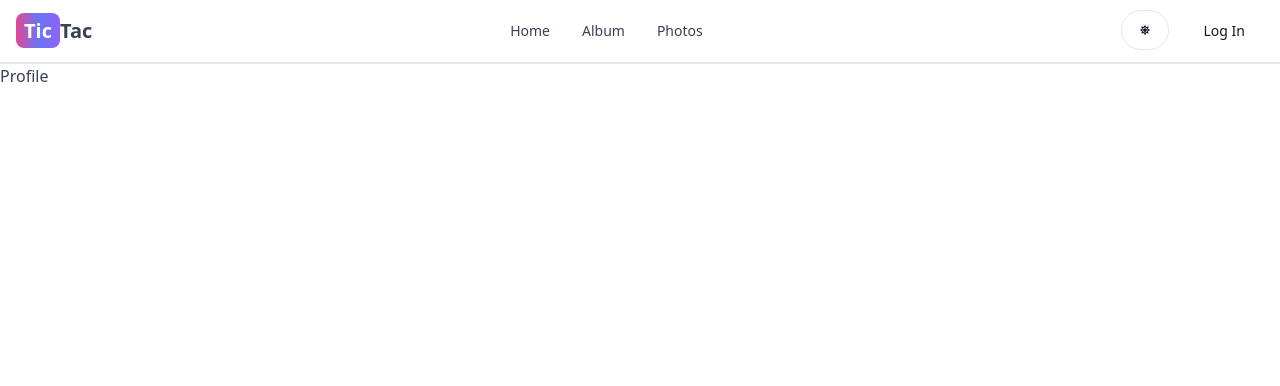
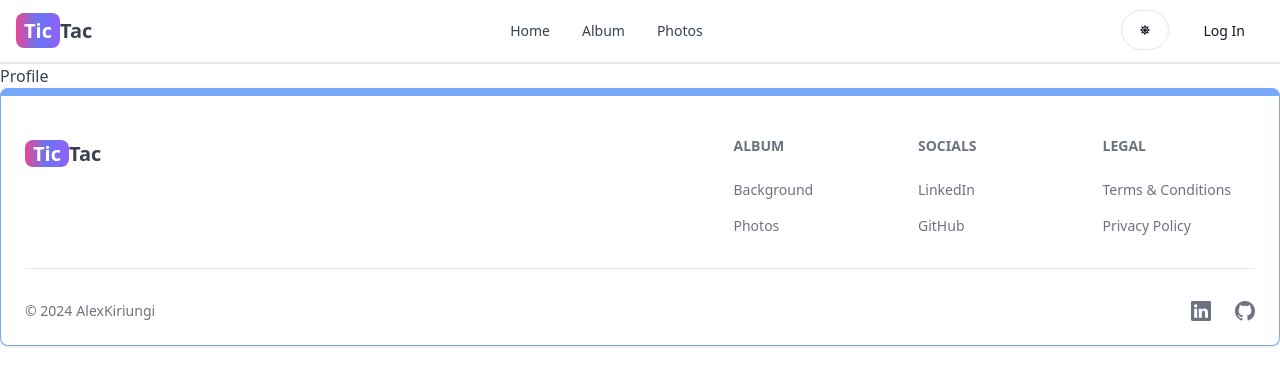
Before and after one commit to alexkiriungi/tictac, a React (Vite) app in the folder client/: page /profile in a window 1280 px wide. Shown: the top 386 px of the page. Built offline with nearby package versions, Linux system fonts and the light colour scheme.

Commit message:
Foooter component added

```diff
--- a/client/src/App.jsx
+++ b/client/src/App.jsx
@@ -6,6 +6,7 @@
 import Photo from './pages/Photo';
 import Profile from './pages/Profile';
 import Header from './components/Header';
+import FooterComp from './components/Footer';
 
 export default function App() {
   return (
@@ -19,6 +20,7 @@
           <Route path='/photo' element={<Photo />} />
           <Route path='/profile' element={<Profile />} />
       </Routes>
+      <FooterComp />
     </BrowserRouter>
   );
 }
--- /dev/null
+++ b/client/src/components/Footer.jsx
@@ -0,0 +1,79 @@
+import { Footer } from 'flowbite-react';
+import { Link } from 'react-router-dom';
+import { BsLinkedin, BsGithub } from 'react-icons/bs';
+
+export default function FooterComp () {
+    return (
+        <Footer container className='border border-t-8 border-blue-400'>
+            <div className="w-full max-w-7xl mx-auto">
+                <div className="grid  w-full justify-between sm:flex mdgrid-cols-1">
+                    <div className="mt-5">
+                        <Link to='/' className='self-center whitespace-nowrap text-lg
+                            sm:text-xl font-bold dark:text-white'>
+                            <span className='px-2 py1 bg-gradient-to-r from-pink-500
+                            via-indigo-500 to-purple-500 rounded-lg text-white'>Tic</span>
+                            Tac
+                        </Link>
+                    </div>
+                    <div className="grid grid-cols-2 gap-8 mt-4 sm:grid-cols-3">
+                        <div>
+                            <Footer.Title title='Album' />
+                            <Footer.LinkGroup col>
+                                <Footer.Link href='#'>
+                                    Background
+                                </Footer.Link>
+                                <Footer.Link href='#'>
+                                    Photos
+                                </Footer.Link>
+                            </Footer.LinkGroup>
+                        </div>
+                        <div>
+                            <Footer.Title title='Socials' />
+                            <Footer.LinkGroup col>
+                                <Footer.Link href='https://linkedin.com/alex-kiriungi-719993200/'
+                                target='_blank' rel='noopener noreferrer'>
+                                    LinkedIn
+                                </Footer.Link>
+                                <Footer.Link href='https://github.com/alexkiriungi'
+                                target='_blank' rel='noopener noreferrer'>
+                                    GitHub
+                                </Footer.Link>
+                            </Footer.LinkGroup>
+                        </div>
+                        <div>
+                        <Footer.Title title='Legal' />
+                        <Footer.LinkGroup col>
+                            <Footer.Link href='#'>
+                                Terms &amp; Conditions
+                            </Footer.Link>
+                            <Footer.Link href='#'>
+                                Privacy Policy
+                            </Footer.Link>
+                        </Footer.LinkGroup>
+                        </div>
+                    </div>
+                </div>
+                <Footer.Divider />
+                <div className='w-full sm:flex sm:items-center sm:justify-between'>
+                    <Footer.Copyright
+                    href='https://alexkiriungi.github.io/portfolio'
+                    target='_blank'
+                    rel='noopener noreferrer'
+                    by='AlexKiriungi'
+                    year={new Date().getFullYear()}
+                    />
+                    <div className='flex gap-6 sm:mt-0 mt-4 sm:justify-center'>
+                        <Footer.Icon
+                        href='https://linkedin.com/alex-kiriungi-719993200/'
+                        target='_blank' rel='noopener noreferrer'
+                        icon={BsLinkedin} />
+                        <Footer.Icon
+                        href='https://github.com/alexkiriungi'
+                        target='_blank' rel='noopener noreferrer'
+                        icon={BsGithub} />
+                    </div>
+                </div>
+            </div>
+        </Footer>
+    );
+}
```
